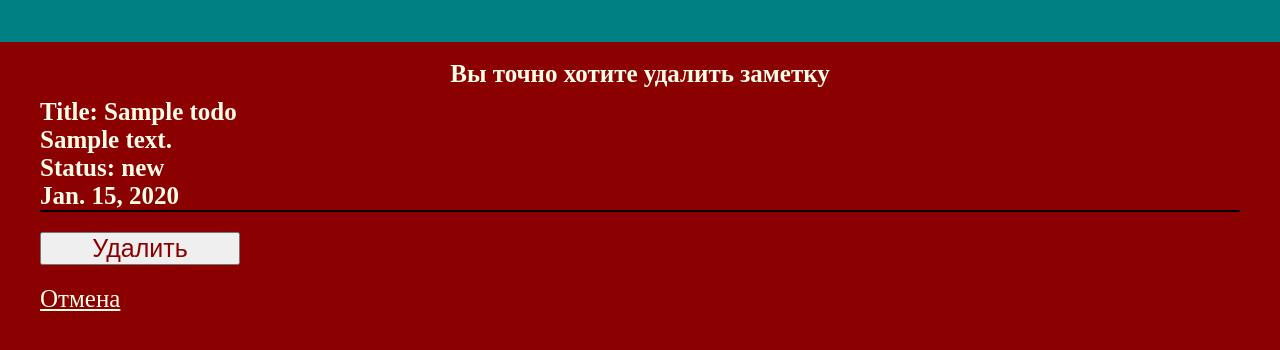
After one commit to AlibekBeket/homework_55_alibek_beket, a Django app: page /to_do/1/delete in a window 1280 px wide. The commit adds this page. Shown: the top 350 px of the page. Run offline with Django 4.2, Linux system fonts and the light colour scheme; tables that the repository leaves empty hold one stand-in row (values such as "Sample post").

Commit message:
Добавил функцию delete

```diff
--- /dev/null
+++ b/app/to_do_list/templates/to_do_confirm_delete.html
@@ -0,0 +1,15 @@
+{% extends 'base.html' %}
+{% block title %}To Do{% endblock %}
+{% block content %}
+<h1>Вы точно хотите удалить заметку</h1>
+<h2 class="to_do_row">Title: {{ to_do.title }}<br>{{ to_do.description }}<br>Status: {{ to_do.status }}<br>{{ to_do.date }}</h2>
+<form action="{% url 'confirm_delete' to_do.pk %}" method="post">
+    {% csrf_token %}
+    <div class="form_row">
+        <input type="submit" value="Удалить">
+    </div>
+    <div class="form_row">
+        <a href="{% url 'to_do_list' %}">Отмена</a>
+    </div>
+</form>
+{% endblock %}
--- a/app/to_do_list/templates/to_do_page.html
+++ b/app/to_do_list/templates/to_do_page.html
@@ -4,6 +4,7 @@
 <a href="{% url 'to_do_list' %}">To Do List</a>
 <a href="{% url 'to_do_add' %}">Add To Do</a>
 <a href="{% url 'to_do_update' to_do.pk %}">Update To Do</a>
+<a href="{% url 'to_do_delete' to_do.pk %}">Delete To Do</a>
 {% endblock %}
 {% block content %}
 <h1>{{ to_do.title }}</h1>
--- a/app/to_do_list/urls.py
+++ b/app/to_do_list/urls.py
@@ -7,5 +7,7 @@ urlpatterns = [
     path('to_do/', home_view, name='to_do_list'),
     path('to_do/add/', add_view, name='to_do_add'),
     path('to_do/<int:pk>', detail_view, name='to_do_detail'),
-    path('to_do/<int:pk>/update', update_view, name='to_do_update')
+    path('to_do/<int:pk>/update', update_view, name='to_do_update'),
+    path('to_do/<int:pk>/delete', delete_view, name='to_do_delete'),
+    path('to_do/<int:pk>/confirm_delete', confirm_delete, name='confirm_delete')
 ]
--- a/app/to_do_list/views/to_do_list.py
+++ b/app/to_do_list/views/to_do_list.py
@@ -47,6 +47,7 @@ def detail_view(request, pk):
         'to_do_status': to_do_status
     })
 
+
 def update_view(request, pk):
     to_do = get_object_or_404(ToDo, pk=pk)
     if not request.POST:
@@ -60,3 +61,14 @@ def update_view(request, pk):
     to_do.status = request.POST.get('status')
     to_do.save()
     return redirect('to_do_detail', pk=to_do.pk)
+
+
+def delete_view(request, pk):
+    to_do = get_object_or_404(ToDo, pk=pk)
+    return render(request, 'to_do_confirm_delete.html', context={'to_do': to_do})
+
+
+def confirm_delete(request, pk):
+    to_do = get_object_or_404(ToDo, pk=pk)
+    to_do.delete()
+    return redirect('to_do_list')
```
